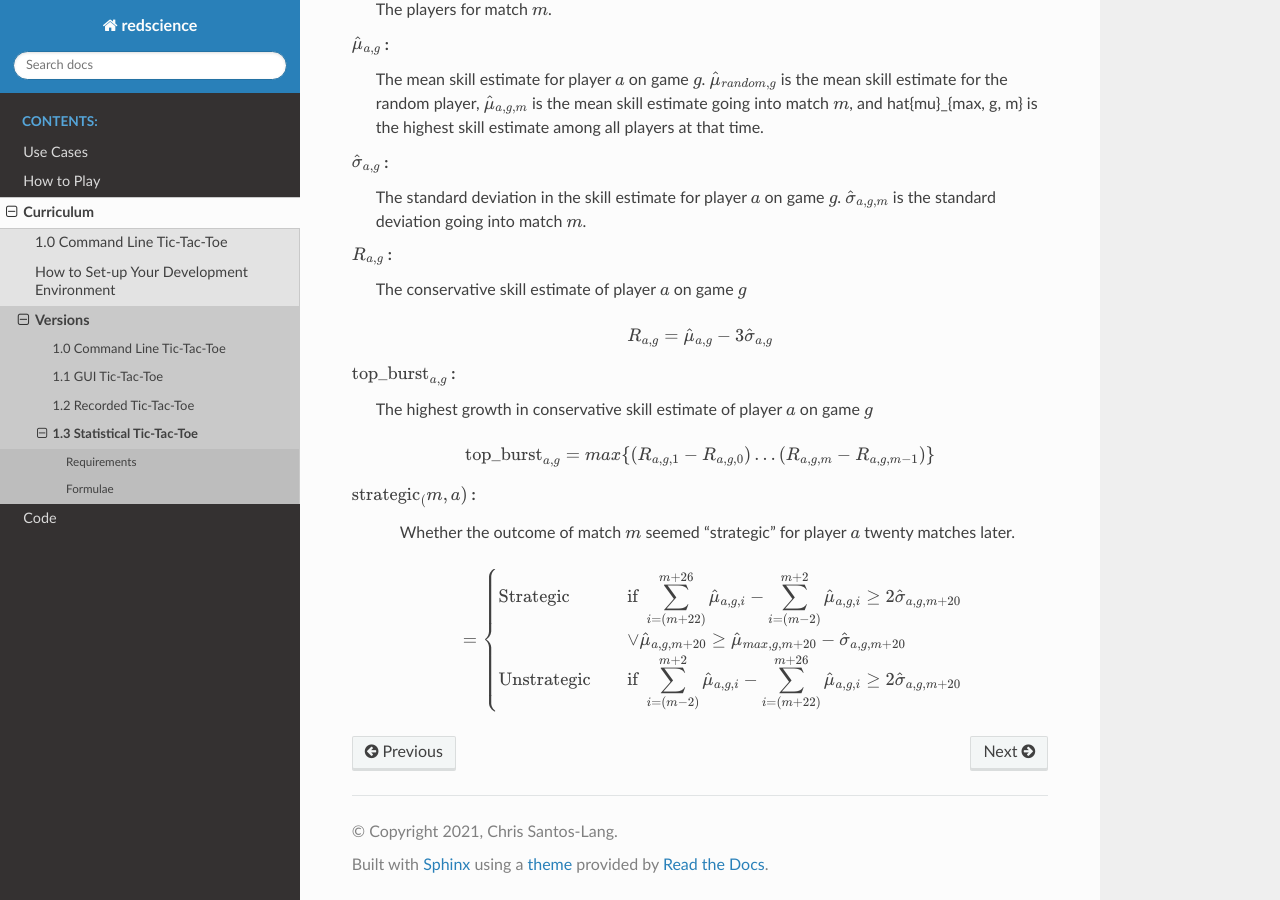
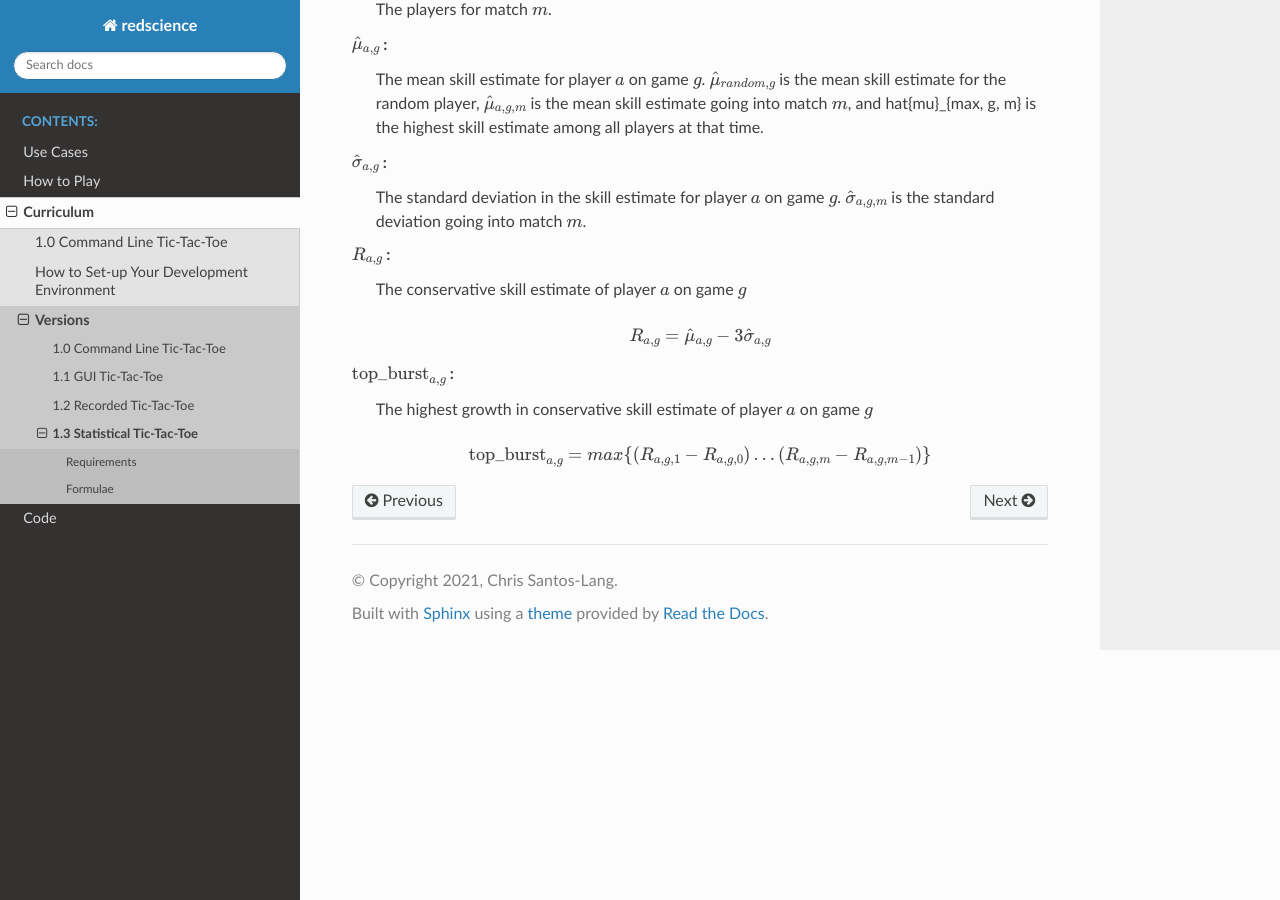
Before and after one commit to ChrisSantosLang/redscience, a Sphinx documentation site: the page built from docs/source/releases/stats.rst, in a window 1280 px wide and 900 px high, scrolled down 1183 px. Built offline with Sphinx 7.4.7 and the Read the Docs theme 2.0.0, drawn with Linux system fonts in a browser that asks for light colours; pages that are not in the unit, such as notebooks, are missing from menus.

Commit message:
Update stats.rst

```diff
--- a/docs/source/releases/stats.rst
+++ b/docs/source/releases/stats.rst
@@ -84,27 +84,4 @@ Formulae
   :math:`a` on game :math:`g`
 
 .. math::
-   \text{top_burst}_{a, g}
-     = max \{
-	   (R_{a, g, 1} - R_{a, g, 0}) \dots
-       (R_{a, g, m} - R_{a, g, m-1}) \}
-
-:math:`\text{strategic}_(m, a)` :
-  Whether the outcome of match :math:`m` seemed "strategic" for
-  player :math:`a` twenty matches later.
-
- .. math::
-   =
-    \begin{cases}
-      \text{Strategic}  & \quad \text{if }
-	    \displaystyle\sum_{i=(m+22)}^{m+26} \hat{\mu}_{a, g, i}
-        - \displaystyle\sum_{i=(m-2)}^{m+2} \hat{\mu}_{a, g, i}
-        \ge  2 \hat{\sigma}_{a, g, m+20}\\
-        & \quad \lor \hat{\mu}_{a, g, m+20}
-	  \ge \hat{\mu}_{max, g, m+20}
-	    - \hat{\sigma}_{a, g, m+20}\\
-      \text{Unstrategic}  & \quad \text{if }
-	    \displaystyle\sum_{i=(m-2)}^{m+2} \hat{\mu}_{a, g, i}
-	    - \displaystyle\sum_{i=(m+22)}^{m+26} \hat{\mu}_{a, g, i}
-        \ge  2 \hat{\sigma}_{a, g, m+20}
-    \end{cases}
+   \text{top_burst}_{a, g} = max \{ (R_{a, g, 1} - R_{a, g, 0}) \dots (R_{a, g, m} - R_{a, g, m-1}) \}
```
